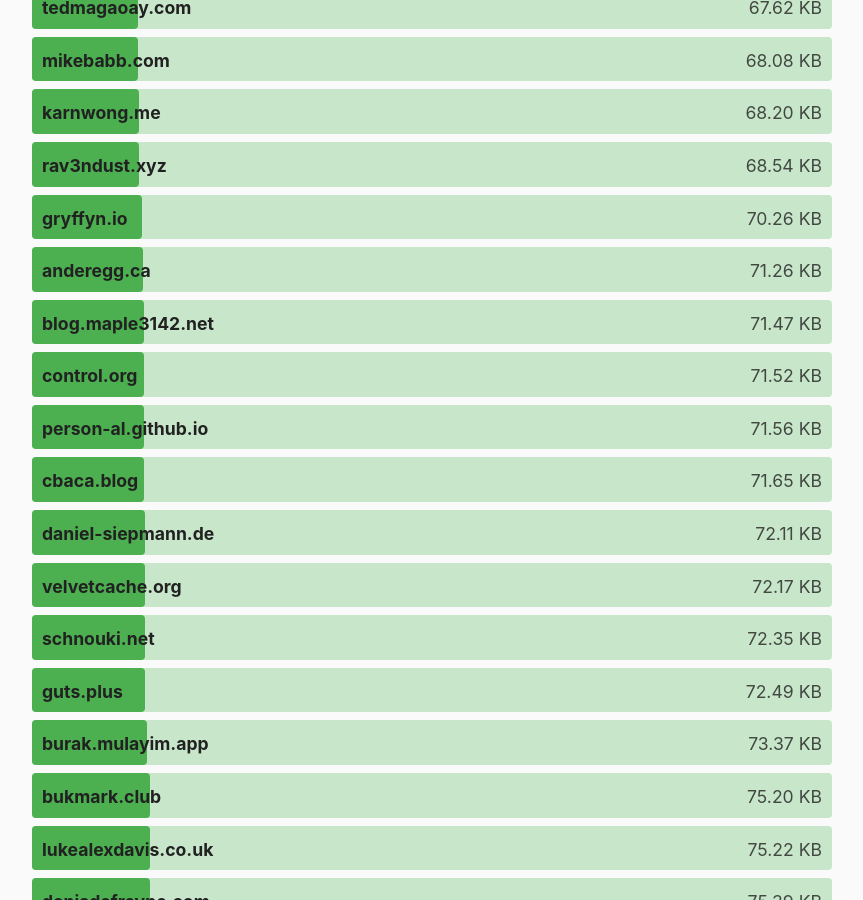
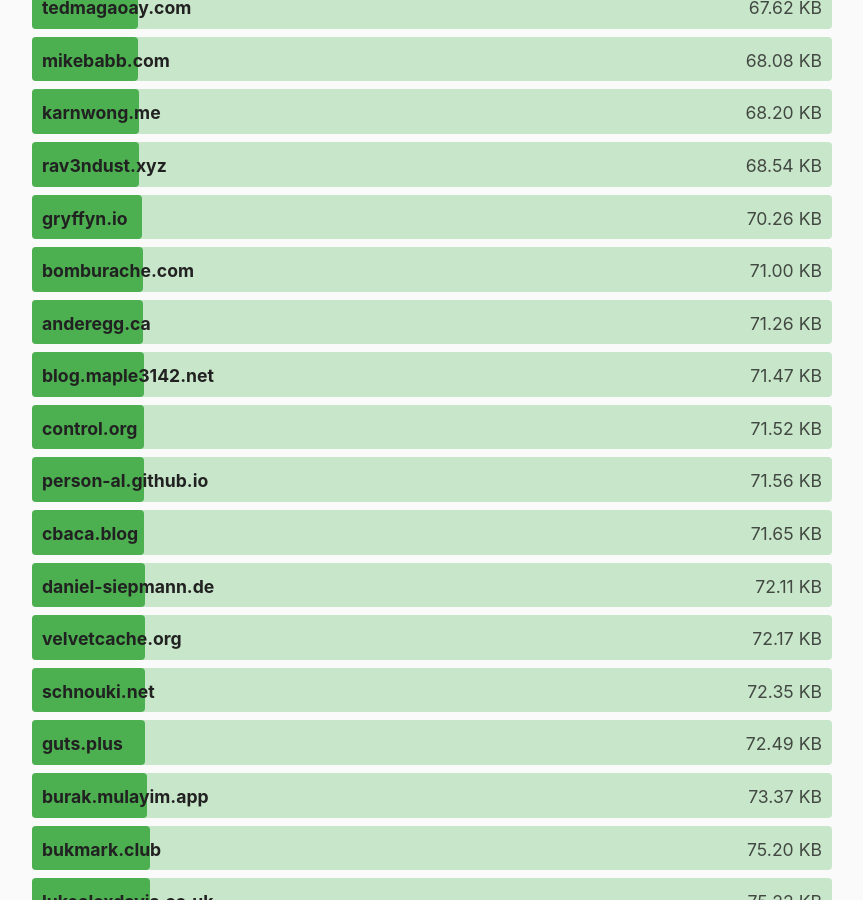
Before and after one commit to kevquirk/512kb.club, a Jekyll site: the page built from index.md, in a window 1280 px wide and 900 px high, scrolled down 20625 px. Shown: the whole window, without its empty margins (208-1071 px from the left). Built offline with Jekyll 4.4.1, drawn with Linux system fonts in a browser that asks for light colours; some of the changed text lies outside the part shown.

Commit message:
Update sites.yml
https://radar.cloudflare.com/scan/e778bbc9-5cd8-4be1-a41b-8b77c9329008/summary

The link from the last URL scan

```diff
--- a/_data/sites.yml
+++ b/_data/sites.yml
@@ -590,8 +590,8 @@
 
 - domain: bomburache.com
   url: https://bomburache.com
-  size: 126.0
-  last_checked: 2025-07-26
+  size: 71.0
+  last_checked: 2025-09-01
 
 - domain: bonetflix.com
   url: https://bonetflix.com/
```
